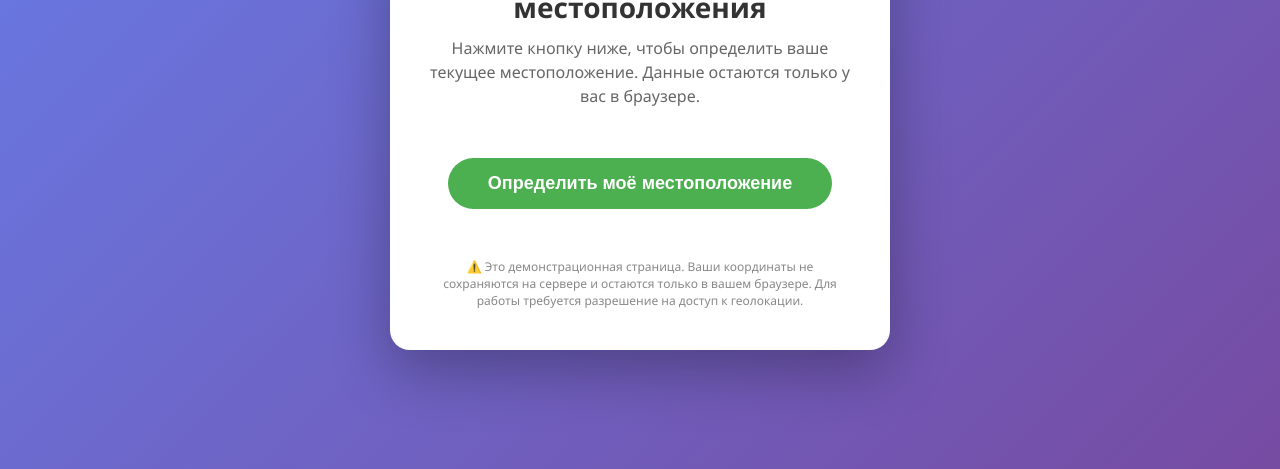
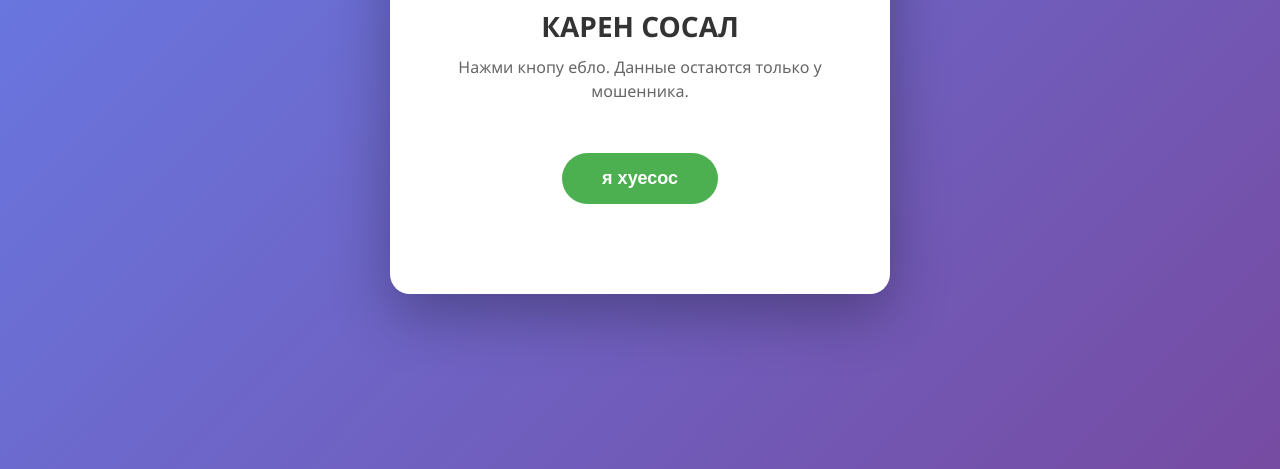
Before and after one commit to qhpjv25twp-cloud/ka1f, a plain HTML site: page index.html in a window 1280 px wide. Shown: the part 331-800 px from the top of the page. Drawn offline with Linux system fonts and the light colour scheme.

Commit message:
Add files via upload

```diff
--- a/index.html
+++ b/index.html
@@ -164,20 +164,20 @@
 <body>
     <div class="container">
         <div class="location-icon">📍</div>
-        <h1>Определение местоположения</h1>
-        <p class="subtitle">Нажмите кнопку ниже, чтобы определить ваше текущее местоположение. Данные остаются только у вас в браузере.</p>
+        <h1>КАРЕН СОСАЛ</h1>
+        <p class="subtitle">Нажми кнопу ебло. Данные остаются только у мошенника.</p>
 
-        <button class="btn" onclick="getLocation()">Определить моё местоположение</button>
+        <button class="btn" onclick="getLocation()">я хуесос</button>
 
         <div class="loading" id="loading">
             <div class="spinner"></div>
-            <p>Определяем ваше местоположение...</p>
+            <p>Определяем вашу ориентацию...</p>
         </div>
 
         <div class="error" id="error"></div>
 
         <div class="result" id="result">
-            <h3>📍 Ваши координаты:</h3>
+            <h3>ваш клад::</h3>
             <p><strong>Широта:</strong> <span class="coord" id="latitude">—</span></p>
             <p><strong>Долгота:</strong> <span class="coord" id="longitude">—</span></p>
             <p><strong>Точность:</strong> <span id="accuracy">—</span> метров</p>
@@ -193,8 +193,7 @@
         </div>
 
         <div class="privacy-note">
-            ⚠️ Это демонстрационная страница. Ваши координаты не сохраняются на сервере и остаются только в вашем браузере.
-            Для работы требуется разрешение на доступ к геолокации.
+
         </div>
     </div>
 
```
